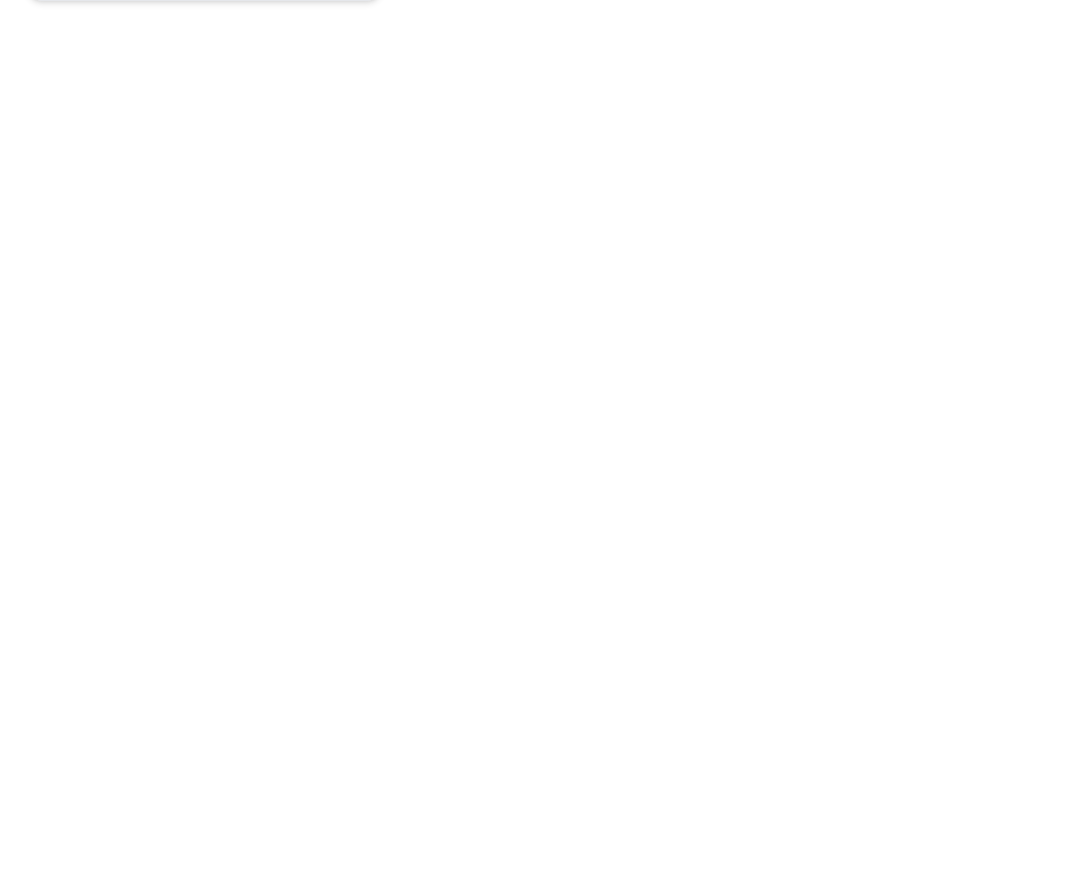
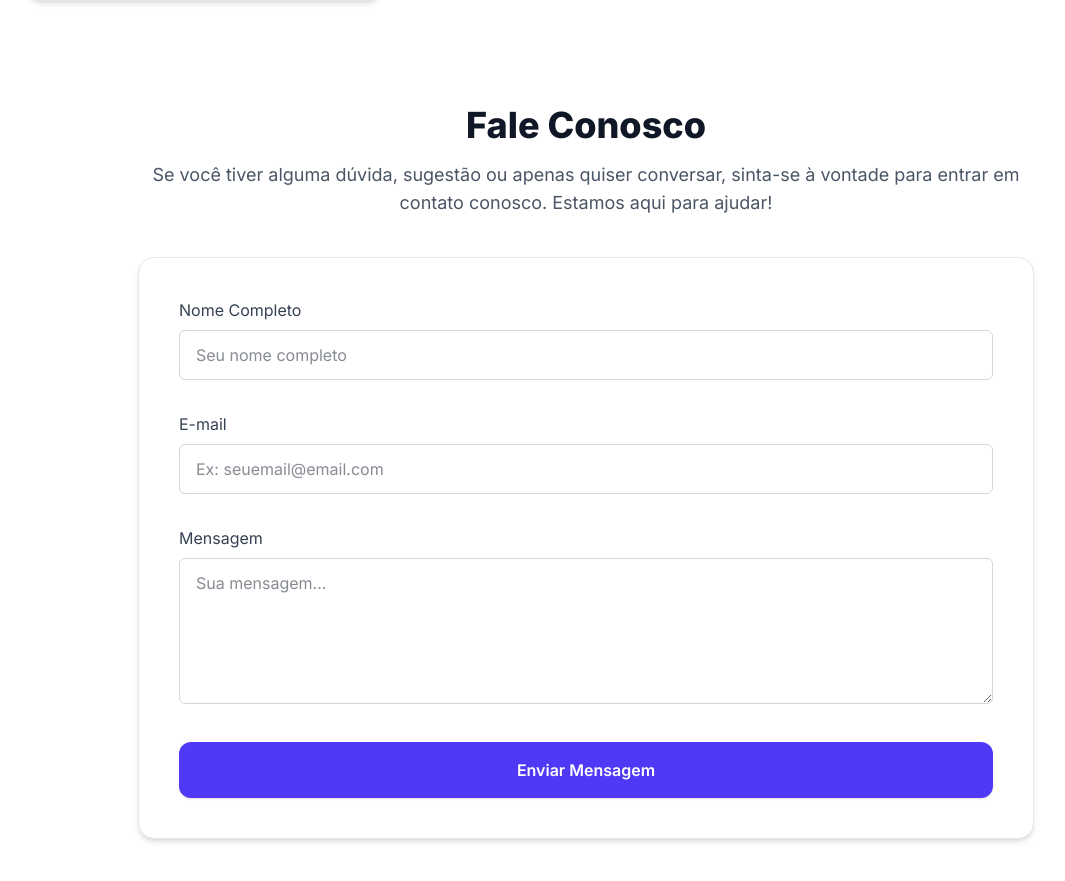
Before and after one commit to vinicius-lima-barbosa/teste_SUN4, a React (Vite) app in the folder questao_5/: page / in a window 1280 px wide. Shown: the part 1949-2830 px from the top of the page, without its empty margins (54-1119 px from the left). Before the commit the page ends 1974 px from the top, so only its background shows below. Built offline with nearby package versions, Linux system fonts and the light colour scheme.

Commit message:
feat: add contact section

```diff
--- /dev/null
+++ b/questao_5/src/components/contact-section/Index.tsx
@@ -0,0 +1,73 @@
+const ContactSection = () => {
+  return (
+    <section id="contact" className="py-20 px-6">
+      <div className="container mx-auto max-w-4xl">
+        <div className="text-center mb-10">
+          <h2 className="text-gray-900 font-extrabold text-4xl mb-4">
+            Fale Conosco
+          </h2>
+          <p className="text-gray-600 text-lg mb-10">
+            Se você tiver alguma dúvida, sugestão ou apenas quiser conversar,
+            sinta-se à vontade para entrar em contato conosco. Estamos aqui para
+            ajudar!
+          </p>
+        </div>
+        <form
+          className="space-y-8 bg-white border border-gray-200 rounded-2xl shadow-md p-10"
+          noValidate
+        >
+          <div>
+            <label
+              htmlFor="name"
+              className="block mb-2 font-medium text-gray-700"
+            >
+              Nome Completo
+            </label>
+            <input
+              id="name"
+              type="text"
+              placeholder="Seu nome completo"
+              className="w-full rounded-md border border-gray-300 px-4 py-3 text-gray-900 focus:outline-none focus:ring-2 focus:ring-indigo-500 transition"
+              required
+            />
+          </div>
+          <div>
+            <label
+              htmlFor="email"
+              className="block mb-2 font-medium text-gray-700"
+            >
+              E-mail
+            </label>
+            <input
+              id="email"
+              type="text"
+              className="w-full rounded-md border border-gray-300 px-4 py-3 text-gray-900 focus:outline-none focus:ring-2 focus:ring-indigo-500 transition"
+              placeholder="Ex: seuemail@email.com"
+              required
+            />
+          </div>
+          <div>
+            <label
+              htmlFor="name"
+              className="block mb-2 font-medium text-gray-700"
+            >
+              Mensagem
+            </label>
+            <textarea
+              id="message"
+              rows={5}
+              placeholder="Sua mensagem..."
+              className="w-full rounded-md border border-gray-300 px-4 py-3 text-gray-900 focus:outline-none focus:ring-2 focus:ring-indigo-500 transition"
+              required
+            />
+          </div>
+          <button className="w-full bg-indigo-600 text-white py-4 rounded-xl font-semibold shadow hover:bg-indigo-700 focus:outline-none focus-visible:ring-2 focus-visible:ring-indigo-500 transition cursor-pointer">
+            Enviar Mensagem
+          </button>
+        </form>
+      </div>
+    </section>
+  );
+};
+
+export default ContactSection;
--- a/questao_5/src/pages/Index.tsx
+++ b/questao_5/src/pages/Index.tsx
@@ -1,3 +1,4 @@
+import ContactSection from "../components/contact-section/Index";
 import HeroSection from "../components/hero-section/Index";
 import Navigation from "../components/navigation/Index";
 import Plans from "../components/plans-section/Index";
@@ -8,6 +9,7 @@ const Index = () => {
       <Navigation />
       <HeroSection />
       <Plans />
+      <ContactSection />
     </>
   );
 };
```
